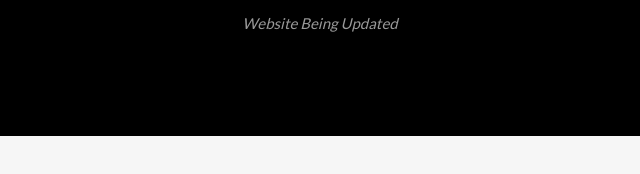
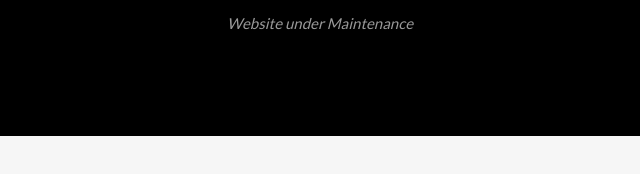
Before and after one commit to QuetzalCodeTL/quetzalcodetl.github.io, a plain HTML site: page index.html in a window 1280 px wide. Shown: the part 562-736 px from the top of the page, 320-960 px from the left. Drawn offline with nearby package versions, Linux system fonts and the light colour scheme.

Commit message:
Minor update

```diff
--- a/index.html
+++ b/index.html
@@ -29,7 +29,7 @@ body {font-family: "Lato", sans-serif}
     <div class="w3-container w3-content w3-padding-64" style="max-width:800px">
       <h2 class="w3-wide w3-center">QuetzalCodeTL</h2>
       <img class="center" src="img/quetzalcodetl_logo.png">
-      <p class="w3-opacity w3-center"><i>Website Being Updated</i></p><br>
+      <p class="w3-opacity w3-center"><i>Website under Maintenance</i></p><br>
     </div>
   </div>
 
```
